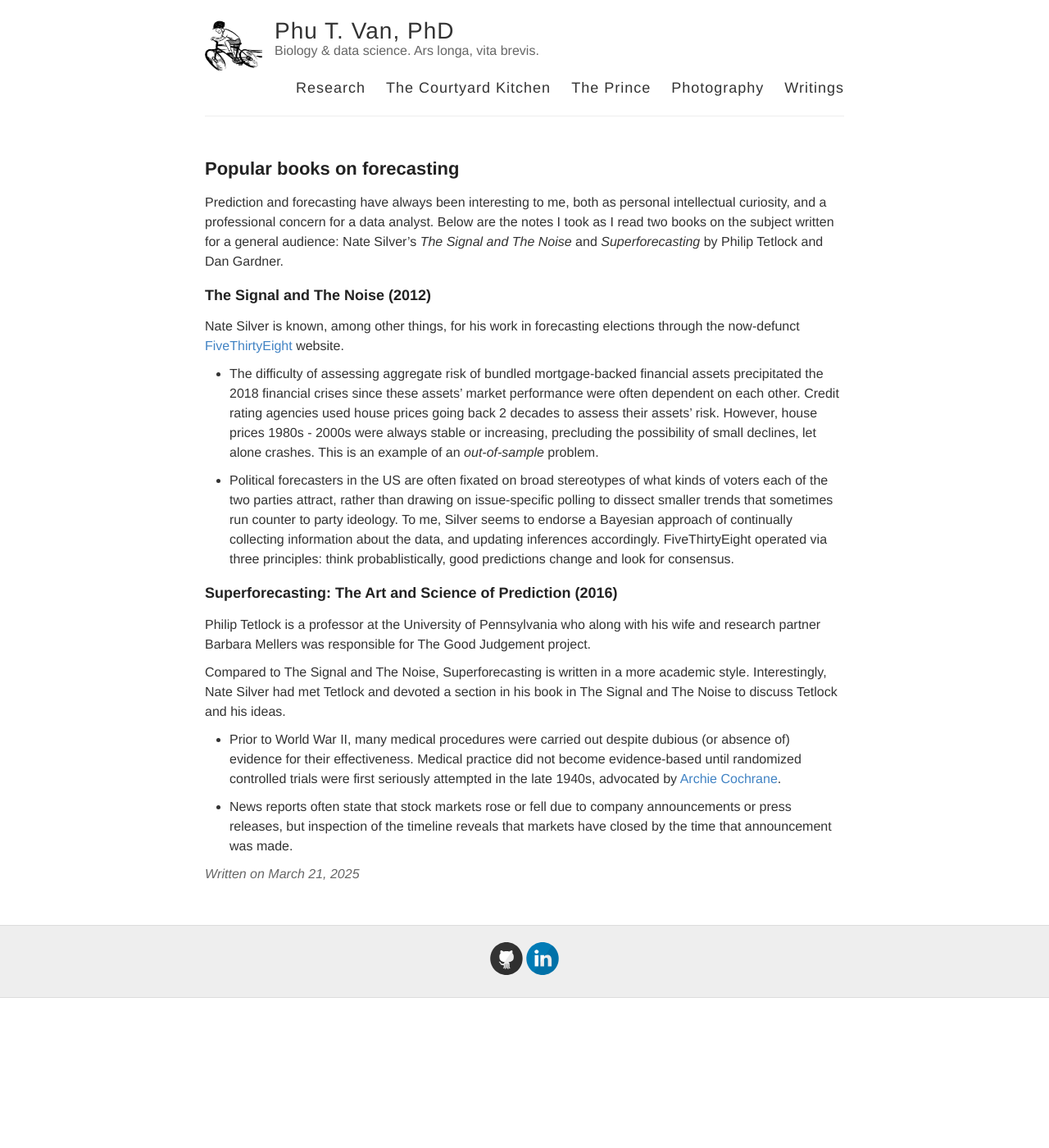
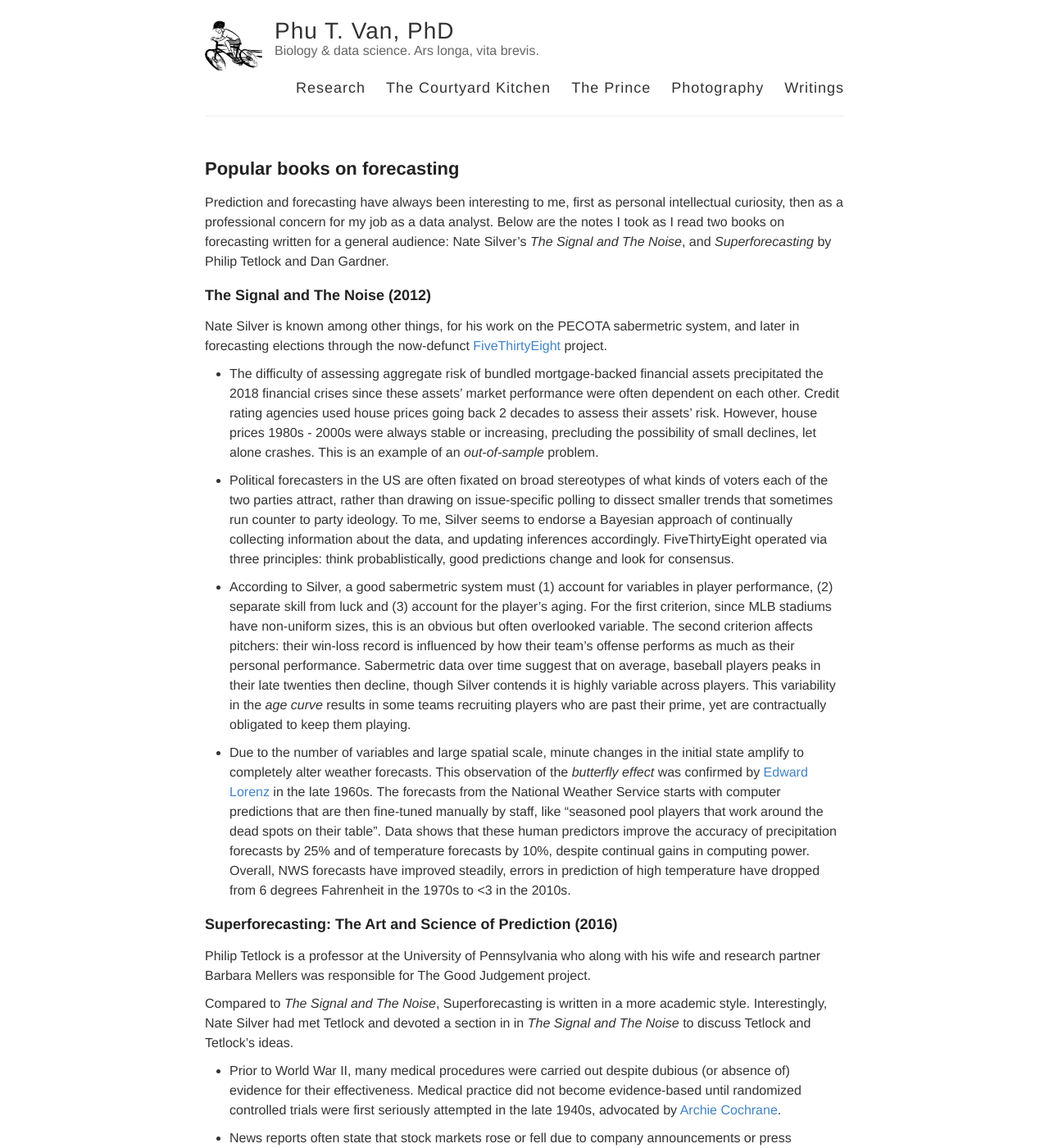
Before and after one commit to ptvan/ptvan.github.io, a Jekyll site: the page built from _posts/2025-03-21-forecasting-books.md, in a window 1280 px wide and 1400 px high. Shown: the whole window at 82% size. Built offline with Jekyll 4.4.1, drawn with Linux system fonts in a browser that asks for light colours.

Commit message:
updated The Signal and The Noise section

```diff
--- a/_posts/2025-03-21-forecasting-books.md
+++ b/_posts/2025-03-21-forecasting-books.md
@@ -3,21 +3,25 @@
 title: Popular books on forecasting
 ---
 
-Prediction and forecasting have always been interesting to me, both as personal intellectual curiosity, and a professional concern for a data analyst. Below are the notes I took as I read two books on the subject written for a general audience: Nate Silver's _The Signal and The Noise_ and _Superforecasting_ by Philip Tetlock and Dan Gardner.
+Prediction and forecasting have always been interesting to me, first as personal intellectual curiosity, then as a professional concern for my job as a data analyst. Below are the notes I took as I read two books on forecasting written for a general audience: Nate Silver's _The Signal and The Noise_, and _Superforecasting_ by Philip Tetlock and Dan Gardner.
 
 ### The Signal and The Noise (2012)
 
-Nate Silver is known, among other things, for his work in forecasting elections through the now-defunct [FiveThirtyEight](https://en.wikipedia.org/wiki/FiveThirtyEight) website.
+Nate Silver is known among other things, for his work on the PECOTA sabermetric system, and later in forecasting elections through the now-defunct [FiveThirtyEight](https://en.wikipedia.org/wiki/FiveThirtyEight) project.
 
 - The difficulty of assessing aggregate risk of bundled mortgage-backed financial assets precipitated the 2018 financial crises since these assets' market performance were often dependent on each other. Credit rating agencies used house prices going back 2 decades to assess their assets' risk. However, house prices 1980s - 2000s were always stable or increasing, precluding the possibility of small declines, let alone crashes. This is an example of an _out-of-sample_ problem.
 
 - Political forecasters in the US are often fixated on broad stereotypes of what kinds of voters each of the two parties attract, rather than drawing on issue-specific polling to dissect smaller trends that sometimes run counter to party ideology. To me, Silver seems to endorse a Bayesian approach of continually collecting information about the data, and updating inferences accordingly. FiveThirtyEight operated via three principles: think probablistically, good predictions change and look for consensus.
 
+- According to Silver, a good sabermetric system must (1) account for variables in player performance, (2) separate skill from luck and (3) account for the player's aging. For the first criterion, since MLB stadiums have non-uniform sizes, this is an obvious but often overlooked variable. The second criterion affects pitchers: their win-loss record is influenced by how their team's offense performs as much as their personal performance. Sabermetric data over time suggest that on average, baseball players peaks in their late twenties then decline, though Silver contends it is highly variable across players. This variability in the _age curve_ results in some teams recruiting players who are past their prime, yet are contractually obligated to keep them playing.
+
+- Due to the number of variables and large spatial scale, minute changes in the initial state amplify to completely alter weather forecasts. This observation of the _butterfly effect_ was confirmed by [Edward Lorenz](https://en.wikipedia.org/wiki/Lorenz_system) in the late 1960s. The forecasts from the National Weather Service starts with computer predictions that are then fine-tuned manually by staff, like "seasoned pool players that work around the dead spots on their table". Data shows that these human predictors improve the accuracy of precipitation forecasts by 25% and of temperature forecasts by 10%, despite continual gains in computing power. Overall, NWS forecasts have improved steadily, errors in prediction of high temperature have dropped from 6 degrees Fahrenheit in the 1970s to <3 in the 2010s.
+
 ### Superforecasting: The Art and Science of Prediction (2016)
 
 Philip Tetlock is a professor at the University of Pennsylvania who along with his wife and research partner Barbara Mellers was responsible for The Good Judgement project.
 
-Compared to The Signal and The Noise, Superforecasting is written in a more academic style.  Interestingly, Nate Silver had met Tetlock and devoted a section in his book in The Signal and The Noise to discuss Tetlock and his ideas.
+Compared to _The Signal and The Noise_, Superforecasting is written in a more academic style.  Interestingly, Nate Silver had met Tetlock and devoted a section in in _The Signal and The Noise_ to discuss Tetlock and Tetlock's ideas.
 
 - Prior to World War II, many medical procedures were carried out despite dubious (or absence of) evidence for their effectiveness. Medical practice did not become evidence-based until randomized controlled trials were first seriously attempted in the late 1940s, advocated by [Archie Cochrane](https://en.wikipedia.org/wiki/Archie_Cochrane).
 
```
